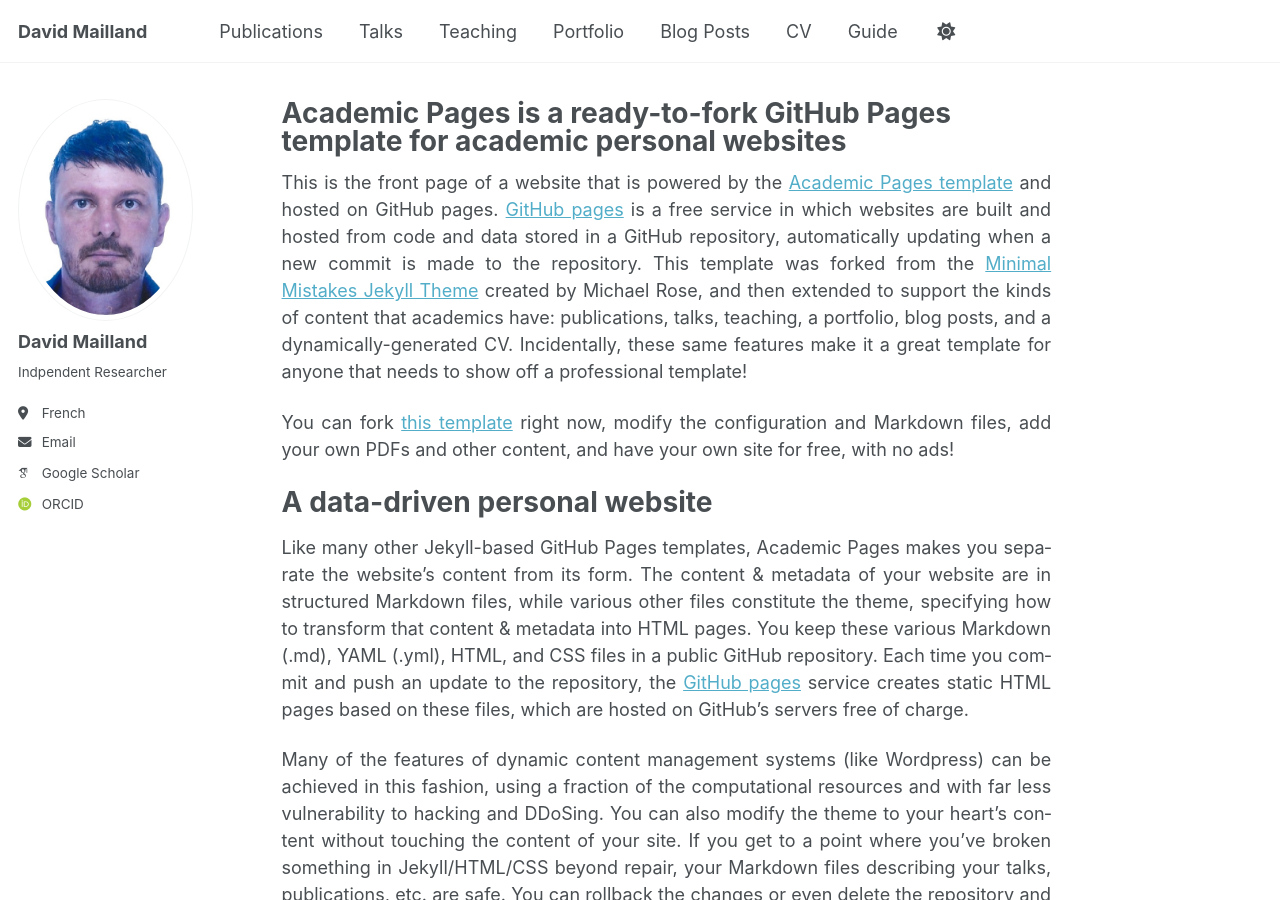
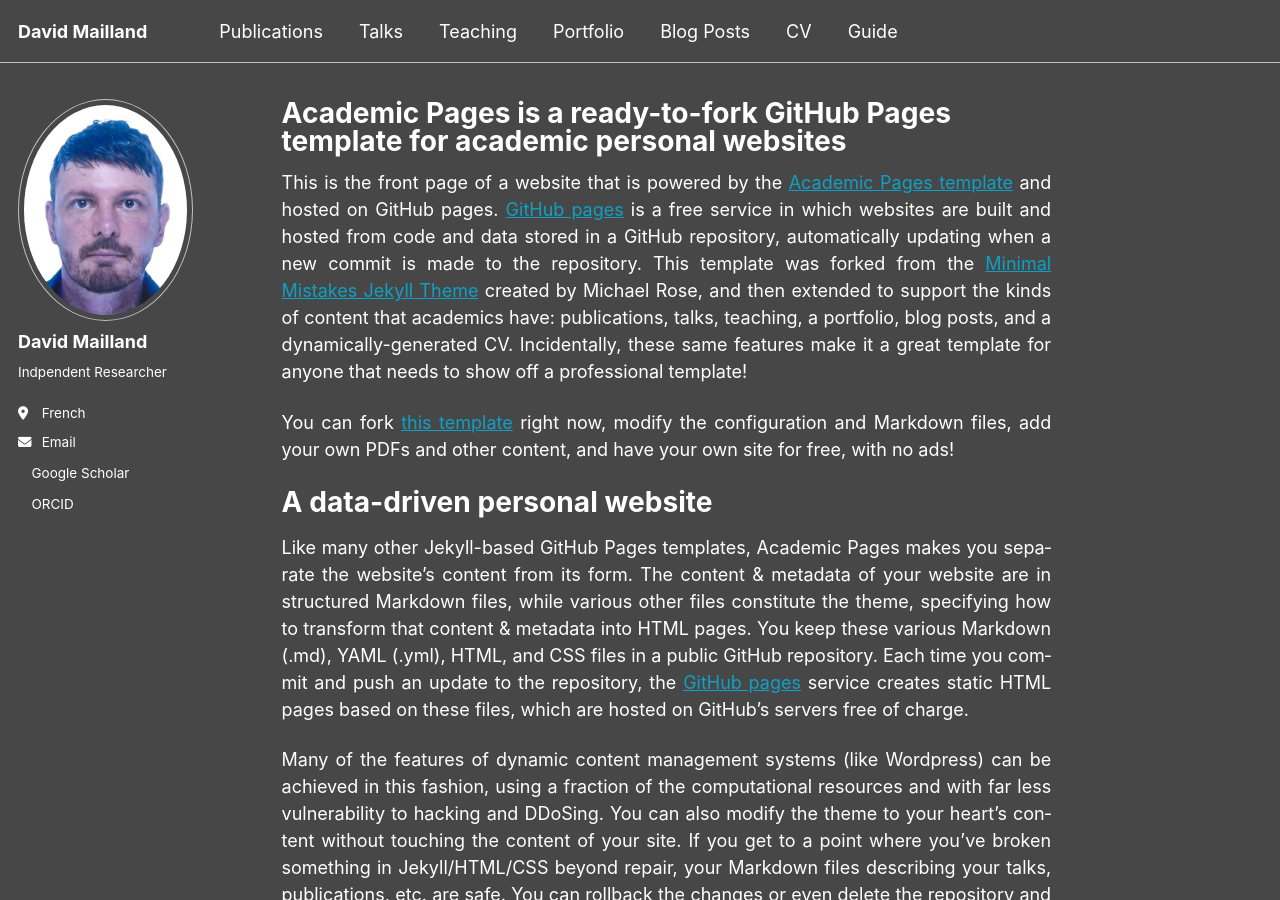
Before and after one commit to davidmailland/davidmailland.github.io, a Jekyll site: the page built from _pages/about.md, in a window 1280 px wide and 900 px high. Built offline with Jekyll 4.4.1, drawn with Linux system fonts in a browser that asks for light colours; some web fonts are replaced; a script bundle is joined from its source files by our own code; library files that are not in the unit come from our copies.

Commit message:
Update custom.html

```diff
--- a/_includes/head/custom.html
+++ b/_includes/head/custom.html
@@ -1,26 +1,17 @@
-{% include base_path %}
-
-<!-- start custom head snippets -->
-
-<!-- Support for Academicons -->
-<link rel="stylesheet" href="{{ base_path }}/assets/css/academicons.css"/>
-
-<!-- favicon from https://commons.wikimedia.org/wiki/File:OOjs_UI_icon_academic-progressive.svg -->
-<link rel="apple-touch-icon" sizes="180x180" href="{{ base_path }}/images/apple-touch-icon-180x180.png"/>
-<link rel="icon" type="image/svg+xml" href="{{ base_path }}/images/favicon.svg"/>
-<link rel="icon" type="image/png" href="{{ base_path }}/images/favicon-32x32.png" sizes="32x32"/>
-<link rel="icon" type="image/png" href="{{ base_path }}/images/favicon-192x192.png" sizes="192x192"/>
-<link rel="manifest" href="{{ base_path }}/images/manifest.json"/>
-<link rel="icon" href="/images/favicon.ico"/>
-<meta name="theme-color" content="#ffffff"/>
-
-<!-- end custom head snippets -->
-
+<!-- Force dark ASAP (before theme scripts) -->
 <script>
-  // Force dark before any theme script runs
   document.documentElement.setAttribute("data-theme", "dark");
   localStorage.setItem("theme", "dark");
   localStorage.setItem("themeSetting", "dark");
+  localStorage.setItem("mm-theme", "dark");  // fréquent sur Minimal Mistakes
 </script>
 
-<meta name="theme-color" content="#0b0f14">
+<meta name="theme-color" media="(prefers-color-scheme: dark)" content="#0b0f14">
+<meta name="theme-color" media="(prefers-color-scheme: light)" content="#ffffff">
+
+<!-- After load: remove toggle if injected back -->
+<script>
+  document.addEventListener("DOMContentLoaded", function () {
+    document.querySelectorAll(".theme-toggle, #theme-toggle").forEach(el => el.remove());
+  });
+</script>
```
